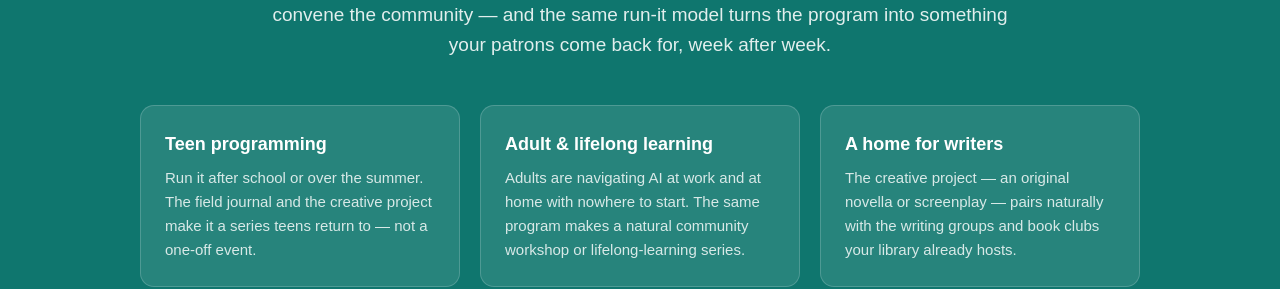
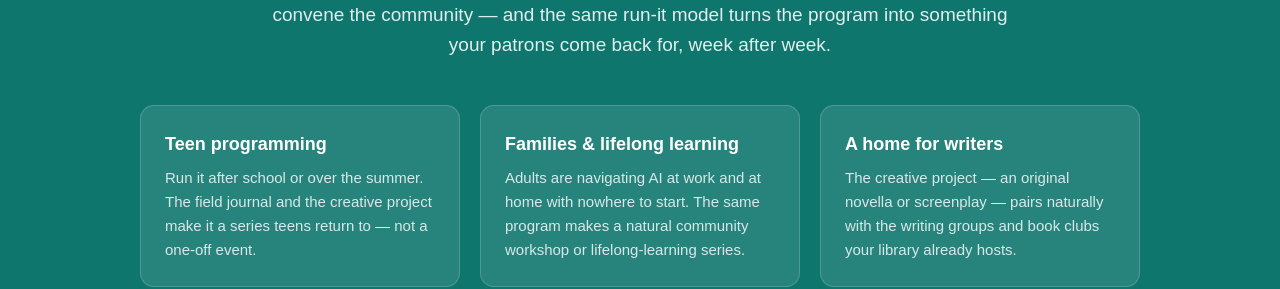
Before and after one commit to Suchocki88/UnderstandingAI.ai, a Next.js app: page /librarians in a window 1280 px wide. Shown: the part 4160-4449 px from the top of the page. Built offline with nearby package versions, Linux system fonts and the light colour scheme.

Commit message:
Rename adult learning section to families learning

```diff
--- a/app/librarians/page.tsx
+++ b/app/librarians/page.tsx
@@ -193,7 +193,7 @@ export default function Page() {
           <div style={{ display: "grid", gridTemplateColumns: "repeat(auto-fit, minmax(min(100%, 260px), 1fr))", gap: 20 }}>
             {[
               ["Teen programming", "Run it after school or over the summer. The field journal and the creative project make it a series teens return to — not a one-off event."],
-              ["Adult & lifelong learning", "Adults are navigating AI at work and at home with nowhere to start. The same program makes a natural community workshop or lifelong-learning series."],
+              ["Families & lifelong learning", "Adults are navigating AI at work and at home with nowhere to start. The same program makes a natural community workshop or lifelong-learning series."],
               ["A home for writers", "The creative project — an original novella or screenplay — pairs naturally with the writing groups and book clubs your library already hosts."],
             ].map(([t, b], i) => (
               <div key={i} style={{ background: "rgba(255,255,255,0.10)", border: "1px solid rgba(255,255,255,0.18)", borderRadius: 14, padding: 24 }}>
```
